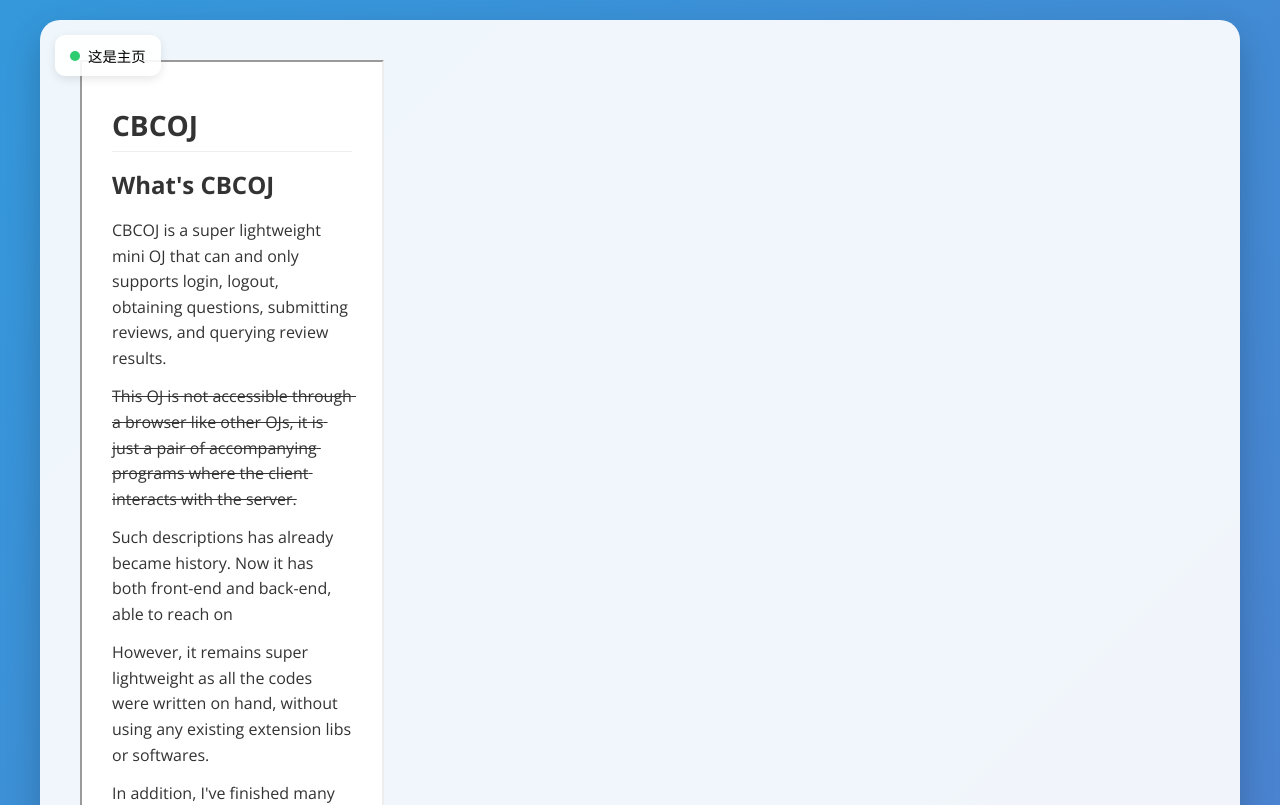
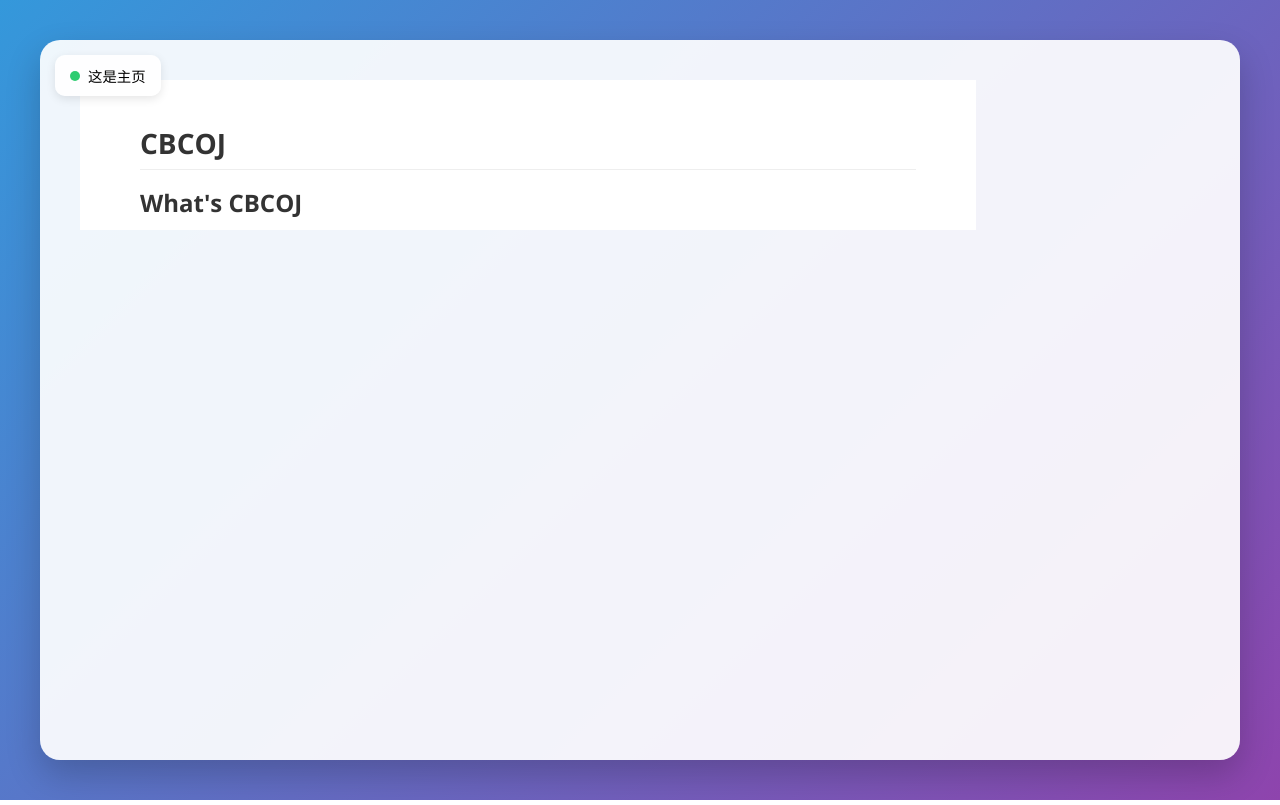
Before and after one commit to chenyichen0420/CBCOJ, a plain HTML site: page index.html in a window 1280 px wide. Shown: the top 805 px of the page. Drawn offline with nearby package versions, Linux system fonts and the light colour scheme.

Commit message:
Update index.html

```diff
--- a/index.html
+++ b/index.html
@@ -244,6 +244,13 @@
             animation: fadeIn 0.8s ease-out;
             position: relative;
         }
+
+        iframe {
+            width: calc(80%); /* 宽度为容器宽度的80% */
+            height: calc(100% - 100px); /* 高度为容器高度减去100px */
+            border: none; /* 去掉边框 */
+            scrolling: yes; /* 允许滚动 */
+        }
     </style>
 </head>
 <body>
@@ -252,29 +259,7 @@
             <div class="status-indicator logged-in" id="statusIndicator"></div>
             <span id="statusText">这是主页</span>
         </div>
-        <iframe src="./vindex.html" id="contentFrame" onload="resizeIframe(this)" scrolling="yes"></iframe>
+        <iframe src="./vindex.html" onload="this.height=this.contentWindow.document.body.scrollHeight"></iframe>
     </div>
-
-    <script>
-        function resizeIframe(iframe) {
-            try {
-                // 获取 iframe 的内容高度
-                const contentHeight = iframe.contentWindow.document.body.scrollHeight;
-                // 设置 iframe 的高度
-                iframe.style.height = contentHeight + 'px';
-            } catch (e) {
-                console.error("无法调整 iframe 高度:", e);
-            }
-        }
-
-        // 监听窗口大小变化，重新调整 iframe 高度
-        window.addEventListener('resize', function() {
-            const iframe = document.getElementById('contentFrame');
-            if (iframe) {
-                resizeIframe(iframe);
-            }
-        });
-    </script>
 </body>
-
 </html>
```
